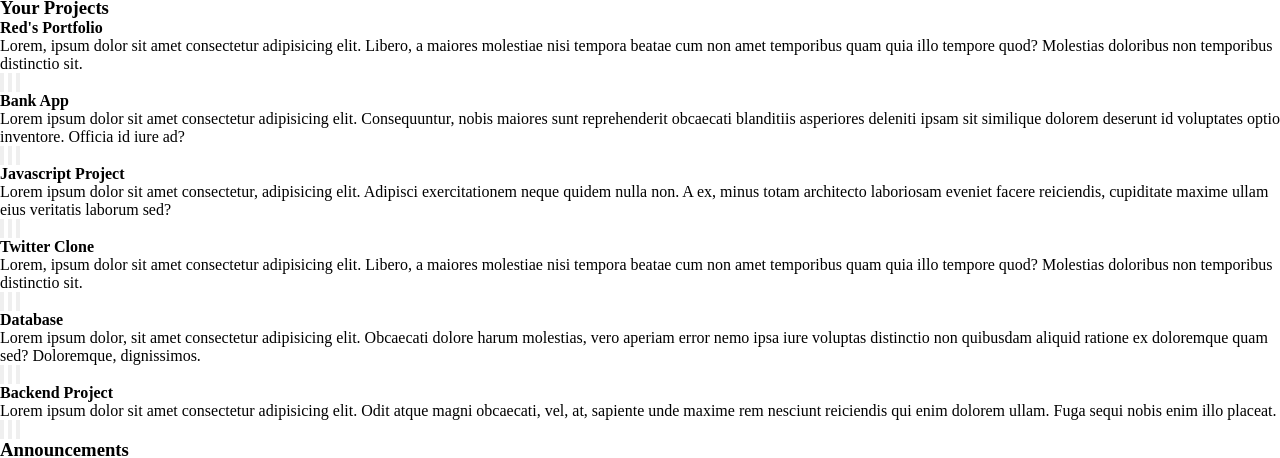
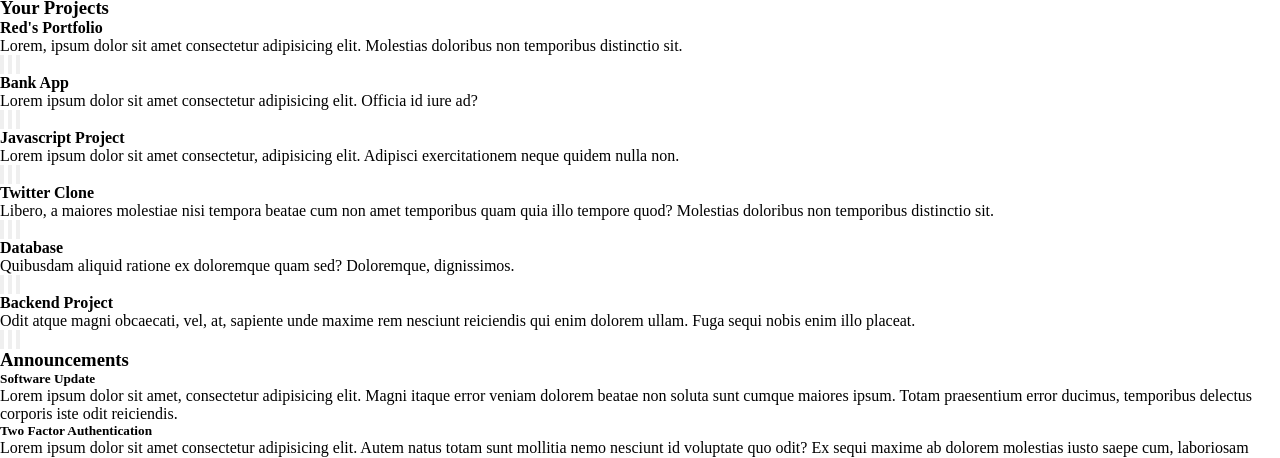
Before and after one commit to rmonzon14/AdminDashboard, a plain HTML site: page index.html in a window 1280 px wide. Shown: the part 430-888 px from the top of the page. Drawn offline with Linux system fonts and the light colour scheme; files whose address does not match are found by name.

Commit message:
Update index.html

```diff
--- a/index.html
+++ b/index.html
@@ -8,7 +8,7 @@
     <link rel="stylesheet" href="style.css">
 </head>
 <body>
-    <header>
+    <header class="header-container">
         <div class="row-one-header">
             <form id="search-form">
                 <label for="search">
@@ -66,7 +66,7 @@
             <div>
                 <div>
                     <h4>Red's Portfolio</h4>
-                    <p>Lorem, ipsum dolor sit amet consectetur adipisicing elit. Libero, a maiores molestiae nisi tempora beatae cum non amet temporibus quam quia illo tempore quod? Molestias doloribus non temporibus distinctio sit.</p>
+                    <p>Lorem, ipsum dolor sit amet consectetur adipisicing elit. Molestias doloribus non temporibus distinctio sit.</p>
 
                     <div class="projects-btn">
                         <button><img src="images/main/file-edit-outline.svg" alt="edit icon"></button>
@@ -77,7 +77,7 @@
 
                 <div>
                     <h4>Bank App</h4>
-                    <p>Lorem ipsum dolor sit amet consectetur adipisicing elit. Consequuntur, nobis maiores sunt reprehenderit obcaecati blanditiis asperiores deleniti ipsam sit similique dolorem deserunt id voluptates optio inventore. Officia id iure ad?</p>
+                    <p>Lorem ipsum dolor sit amet consectetur adipisicing elit. Officia id iure ad?</p>
 
                     <div class="projects-btn">
                         <button><img src="images/main/file-edit-outline.svg" alt="edit icon"></button>
@@ -88,7 +88,7 @@
 
                 <div>
                     <h4>Javascript Project</h4>
-                    <p>Lorem ipsum dolor sit amet consectetur, adipisicing elit. Adipisci exercitationem neque quidem nulla non. A ex, minus totam architecto laboriosam eveniet facere reiciendis, cupiditate maxime ullam eius veritatis laborum sed?</p>
+                    <p>Lorem ipsum dolor sit amet consectetur, adipisicing elit. Adipisci exercitationem neque quidem nulla non.</p>
 
                     <div class="projects-btn">
                         <button><img src="images/main/file-edit-outline.svg" alt="edit icon"></button>
@@ -99,7 +99,7 @@
 
                 </div>
                     <h4>Twitter Clone</h4>
-                    <p>Lorem, ipsum dolor sit amet consectetur adipisicing elit. Libero, a maiores molestiae nisi tempora beatae cum non amet temporibus quam quia illo tempore quod? Molestias doloribus non temporibus distinctio sit.</p>
+                    <p>Libero, a maiores molestiae nisi tempora beatae cum non amet temporibus quam quia illo tempore quod? Molestias doloribus non temporibus distinctio sit.</p>
 
                     <div class="projects-btn">
                         <button><img src="images/main/file-edit-outline.svg" alt="edit icon"></button>
@@ -110,7 +110,7 @@
 
                 </div>
                     <h4>Database</h4>
-                    <p>Lorem ipsum dolor, sit amet consectetur adipisicing elit. Obcaecati dolore harum molestias, vero aperiam error nemo ipsa iure voluptas distinctio non quibusdam aliquid ratione ex doloremque quam sed? Doloremque, dignissimos.</p>
+                    <p>Quibusdam aliquid ratione ex doloremque quam sed? Doloremque, dignissimos.</p>
 
                     <div class="projects-btn">
                         <button><img src="images/main/file-edit-outline.svg" alt="edit icon"></button>
@@ -121,7 +121,7 @@
 
                 <div>
                     <h4>Backend Project</h4>
-                    <p>Lorem ipsum dolor sit amet consectetur adipisicing elit. Odit atque magni obcaecati, vel, at, sapiente unde maxime rem nesciunt reiciendis qui enim dolorem ullam. Fuga sequi nobis enim illo placeat.</p>
+                    <p>Odit atque magni obcaecati, vel, at, sapiente unde maxime rem nesciunt reiciendis qui enim dolorem ullam. Fuga sequi nobis enim illo placeat.</p>
 
                     <div class="projects-btn">
                         <button><img src="images/main/file-edit-outline.svg" alt="edit icon"></button>
```
